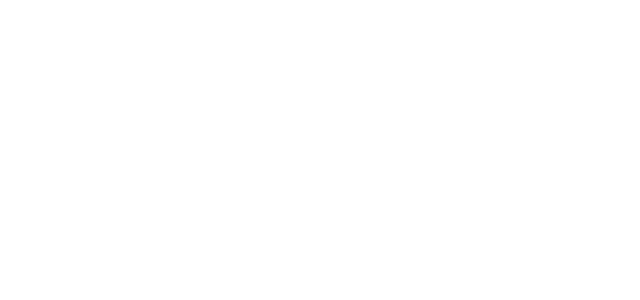
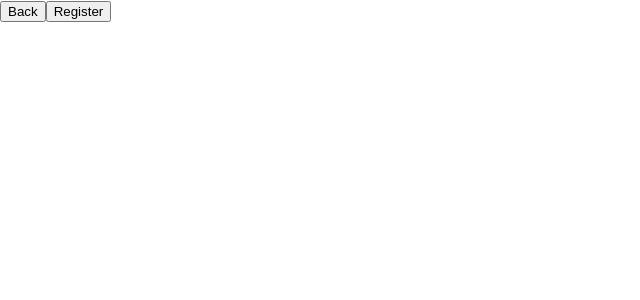
Before and after one commit to npetrangelo/Practice-Web-App, a React (Create React App) app: page /confirm in a window 1280 px wide. Shown: the top 300 px of the page, without its empty margins (0-640 px from the left). Built offline with nearby package versions, Linux system fonts and the light colour scheme.

Commit message:
Pages link to each other

```diff
--- /dev/null
+++ b/src/ConfirmationPage.js
@@ -0,0 +1,23 @@
+import React from 'react';
+import {Link } from "react-router-dom";
+
+class ConfirmationPage extends React.Component {
+    constructor(props) {
+        super(props);
+    }
+
+    render() {
+        return (
+            <div>
+                <Link to="/form">
+                    <button>Back</button>
+                </Link>
+                <Link to="/complete">
+                    <button>Register</button>
+                </Link>
+            </div>
+        );
+    }
+}
+
+export default ConfirmationPage;
--- /dev/null
+++ b/src/RegisteredPage.js
@@ -0,0 +1,16 @@
+import React from 'react';
+import {Link } from "react-router-dom";
+
+class RegisteredPage extends React.Component {
+    constructor() {
+        super();
+    }
+
+    render() {
+        return (
+          <div>Registration Complete</div>
+        );
+    }
+}
+
+export default RegisteredPage;
--- a/src/RegistrationForm.js
+++ b/src/RegistrationForm.js
@@ -2,6 +2,7 @@
 import DatePicker from "react-datepicker";
 import "react-datepicker/dist/react-datepicker.css";
 import Select from 'react-select';
+import {Link } from "react-router-dom";
 import App from "./App";
 
 const statusOptions = [
@@ -126,7 +127,9 @@
                     <Select value={this.state.payment} onChange={this.handlePaymentChange} options={paymentOptions}/>
                 </label>
                 <br/>
-                <input type="submit" value="Submit" />
+                <Link to="/confirm">
+                    <input type="submit" value="Next" />
+                </Link>
             </form>
         );
     }
--- a/src/index.js
+++ b/src/index.js
@@ -4,6 +4,8 @@
 import App from './App';
 import RegistrationForm from './RegistrationForm';
 import HomePage from "./HomePage";
+import ConfirmationPage from "./ConfirmationPage";
+import RegisteredPage from "./RegisteredPage";
 import * as serviceWorker from './serviceWorker';
 import { BrowserRouter, Route, Switch } from "react-router-dom";
 
@@ -12,7 +14,9 @@
     <BrowserRouter>
       <Switch>
         <Route exact path="/" component={HomePage} />
-          <Route exact path="/form" component={RegistrationForm} />
+        <Route exact path="/form" component={RegistrationForm} />
+        <Route exact path="/confirm" component={ConfirmationPage} />
+        <Route exact path="/complete" component={RegisteredPage} />
       </Switch>
     </BrowserRouter>
   </React.StrictMode>,
```
